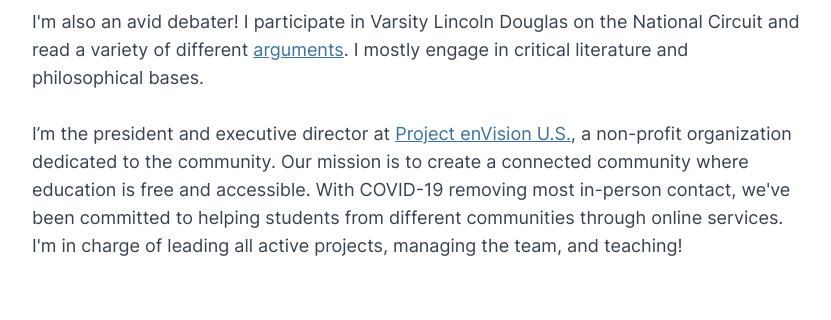
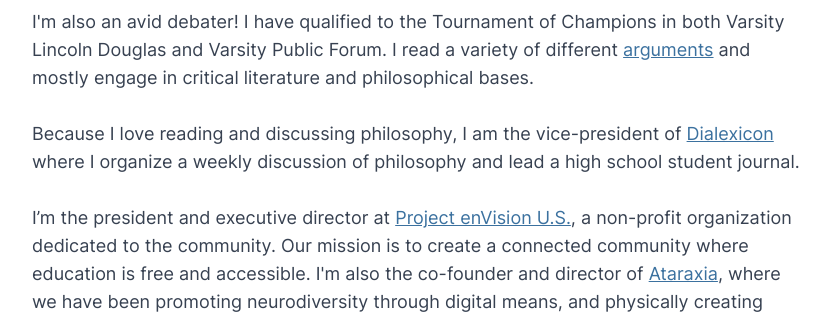
Before and after one commit to minor/saurish.com, a Next.js app: page /about in a window 1280 px wide. Shown: the part 460-780 px from the top of the page, without its empty margins (224-1055 px from the left). Built offline with nearby package versions, Linux system fonts and the light colour scheme; no server answers; what @tailwindcss/typography would draw is missing.

Commit message:
update(text): updated for 2022

```diff
--- a/pages/about.tsx
+++ b/pages/about.tsx
@@ -43,8 +43,9 @@
             .
             <br />
             <br />
-            I'm also an avid debater! I participate in Varsity Lincoln Douglas
-            on the National Circuit and read a variety of different{' '}
+            I'm also an avid debater! I have qualified to the Tournament of
+            Champions in both Varsity Lincoln Douglas and Varsity Public Forum.
+            I read a variety of different{' '}
             <a
               href="https://hsld.debatecoaches.org/Evergreen%20Valley/Srivastava%20Neg"
               target="_blank"
@@ -52,8 +53,22 @@
               rel="noopener noreferrer"
             >
               arguments
-            </a>
-            . I mostly engage in critical literature and philosophical bases.
+            </a>{' '}
+            and mostly engage in critical literature and philosophical bases.
+            <br />
+            <br />
+            Because I love reading and discussing philosophy, I am the
+            vice-president of{' '}
+            <a
+              href="https://dialexicon.org/"
+              target="_blank"
+              className="underline text-link-blue dark:text-link-purple"
+              rel="noopener noreferrer"
+            >
+              Dialexicon
+            </a>{' '}
+            where I organize a weekly discussion of philosophy and lead a high
+            school student journal.
             <br />
             <br />
             I’m the president and executive director at{' '}
@@ -67,18 +82,28 @@
             </a>
             , a non-profit organization dedicated to the community. Our mission
             is to create a connected community where education is free and
-            accessible. With COVID-19 removing most in-person contact, we've
-            been committed to helping students from different communities
-            through online services. I'm in charge of leading all active
-            projects, managing the team, and teaching!
+            accessible. I'm also the co-founder and director of{' '}
+            <a
+              href="https://ataraxiahealth.org/"
+              target="_blank"
+              className="underline text-link-blue dark:text-link-purple"
+              rel="noopener noreferrer"
+            >
+              Ataraxia
+            </a>
+            , where we have been promoting neurodiversity through digital means,
+            and physically creating mental health and hygiene kits for the
+            homeless populations.
+            <br />
+            <br />
           </p>
           <div className="mx-2 prose text-center sm:mx-auto">
             <Image
-              src="/images/me.jpeg"
+              src="/images/me.JPG"
               className="rounded-lg"
               alt="A photo of Saurish"
-              height={1496}
-              width={1122}
+              height={959}
+              width={686}
             />
             {/* <blockquote>
               <p className="mx-2 mt-2 text-sm text-gray-700 md:mt-4 md:text-lg md:mx-0 dark:text-gray-400">
--- a/pages/index.tsx
+++ b/pages/index.tsx
@@ -111,9 +111,8 @@
           </div>
           <div className="max-w-2xl md:max-w-3xl">
             <p className="mx-4 mb-12 text-lg text-center text-gray-700 md:mx-0 dark:text-gray-400">
-              I've mostly pursued independent projects, although I have
-              previously worked as a freelancer. These are some of my most
-              notable projects.
+              I've mostly pursued independent projects – I love exploring and
+              solving problems. These are some of my most notable projects.
             </p>
             <div className="mx-8 my-5 space-y-14 md:mx-0">
               <Projects />
@@ -132,8 +131,9 @@
           <div className="max-w-2xl md:max-w-3xl">
             <p className="mx-4 mb-12 text-lg text-center text-gray-700 md:mx-0 dark:text-gray-400">
               I love web development & also love dabbling with random scripts
-              and machine learning models with Python and MATLAB – it's quite
-              fun, you should try it.
+              and machine learning models with Python. I'm currently exploring
+              convolutional neural networks and their relevance to the
+              biological sciences.
             </p>
             <Skills />
           </div>
```
Also changed, not shown: public/images/me.JPG (added), 1 other file (tests, documents, lock files or other folders).
